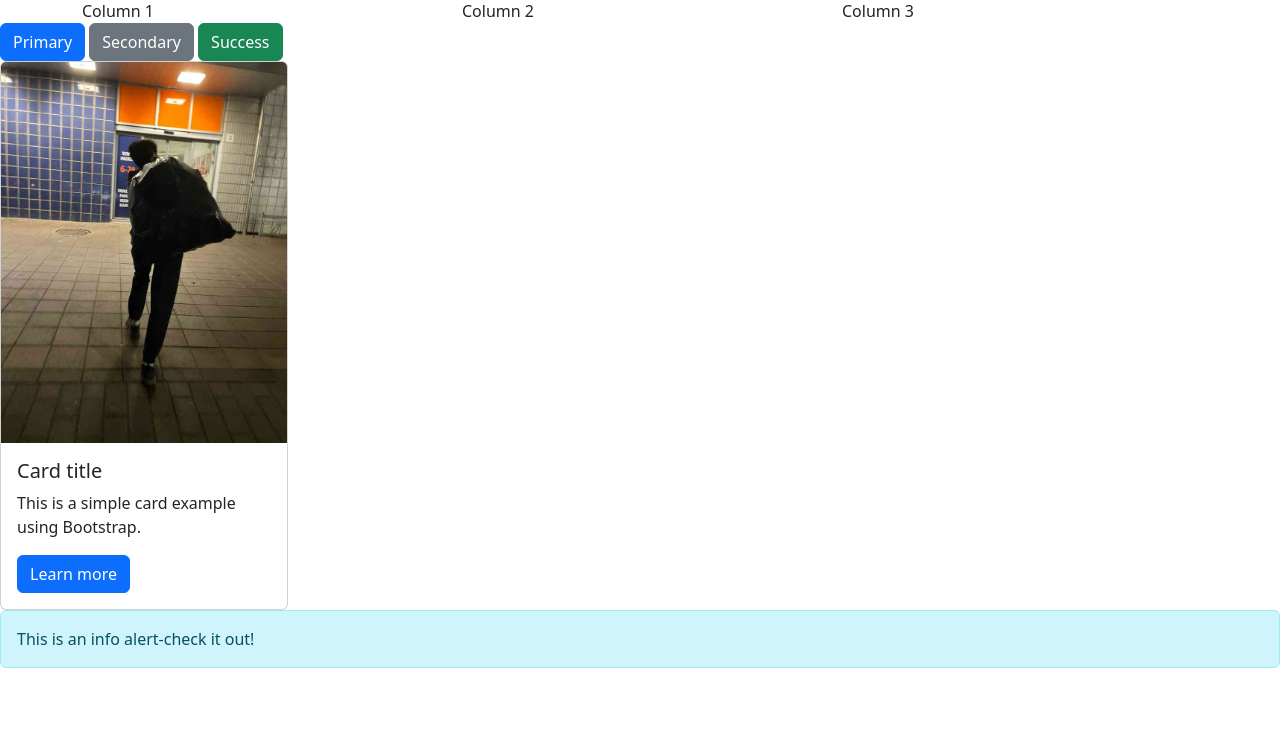
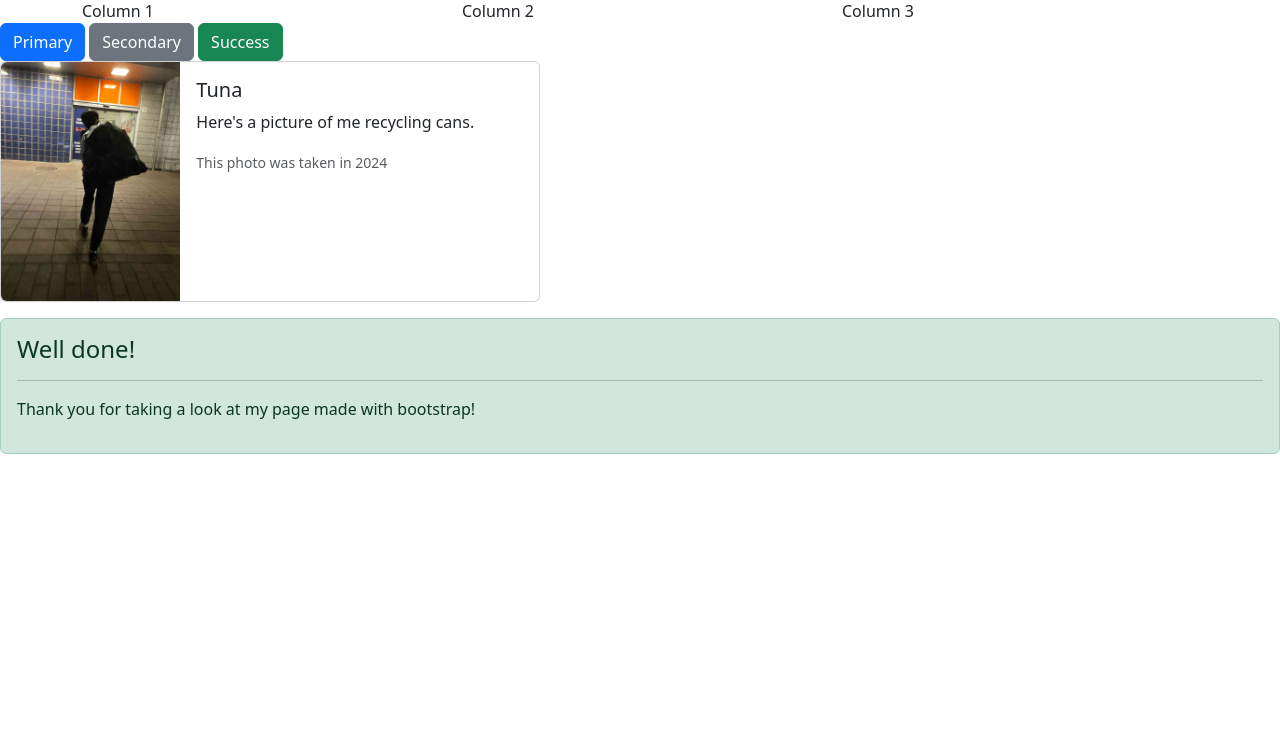
Before and after one commit to tyuuna/Website_Development_2026, a plain HTML site: page index.html in a window 1280 px wide. Shown: the part 57-800 px from the top of the page. Drawn offline with nearby package versions, Linux system fonts and the light colour scheme.

Commit message:
WS_06 tehtävä valmis

```diff
--- a/index.html
+++ b/index.html
@@ -5,7 +5,7 @@
     <meta name="viewport" content="width=device-width, initial-scale=1.0">
     <title>Bootstrap demo</title>
 
-    <!-- Bootstrap CSS -->
+<!-- Bootstrap CSS -->
 <link href="https://cdn.jsdelivr.net/npm/bootstrap@5.3.2/dist/css/bootstrap.min.css" rel="stylesheet">
 
 <!-- Bootstrap JavaScript -->
@@ -15,7 +15,7 @@
 <body>
     <nav class="navbar navbar-expand-lg navbar-light bg-light">
         <div class="container-fluid">
-            <a class="navbar-brand" href="#">Brand</a>
+            <a class="navbar-brand" href="https://www.laurea.fi/">Laurea</a>
             <button class="navbar-toggler" type="button" data-bs-toggle="collapse" data-bs-target="#navbarNav" aria-controls="navbarNav" aria-expanded="false" aria-label="Toggle navigation">
                 <span class="navbar-toggler-icon"></span>
             </button>
@@ -41,17 +41,25 @@
 <button class="btn btn-secondary">Secondary</button>
 <button class="btn btn-success">Success</button>
 <!--Bootstrap Task 4-->
-<div class="card" style="width: 18rem;">
-    <img src="/WS_06/IMG-20241010-WA0001.jpg" class="card-img-top" alt="Card Image">
-    <div class="card-body">
-        <h5 class="card-title">Card title</h5>
-        <p class="card-text">This is a simple card example using Bootstrap.</p>
-        <a href="#" class="btn btn-primary">Learn more</a>
+<div class="card mb-3" style="max-width: 540px;">
+  <div class="row g-0">
+    <div class="col-md-4">
+      <img src="./WS_06/IMG-20241010-WA0001.jpg" class="img-fluid rounded-start" alt="Image of me recycling cans">
     </div>
+    <div class="col-md-8">
+      <div class="card-body">
+        <h5 class="card-title">Tuna</h5>
+        <p class="card-text">Here's a picture of me recycling cans.</p>
+        <p class="card-text"><small class="text-body-secondary">This photo was taken in 2024</small></p>
+      </div>
+    </div>
+  </div>
 </div>
 <!--Bootstrap Task 5-->
-<div class="alert alert-info" role="alert">
-    This is an info alert-check it out!
+<div class="alert alert-success" role="alert">
+    <h4 class="alert-heading">Well done!</h4>
+    <hr>
+    <p>Thank you for taking a look at my page made with bootstrap!</p>
 </div>
 </body>
 </html>
```
